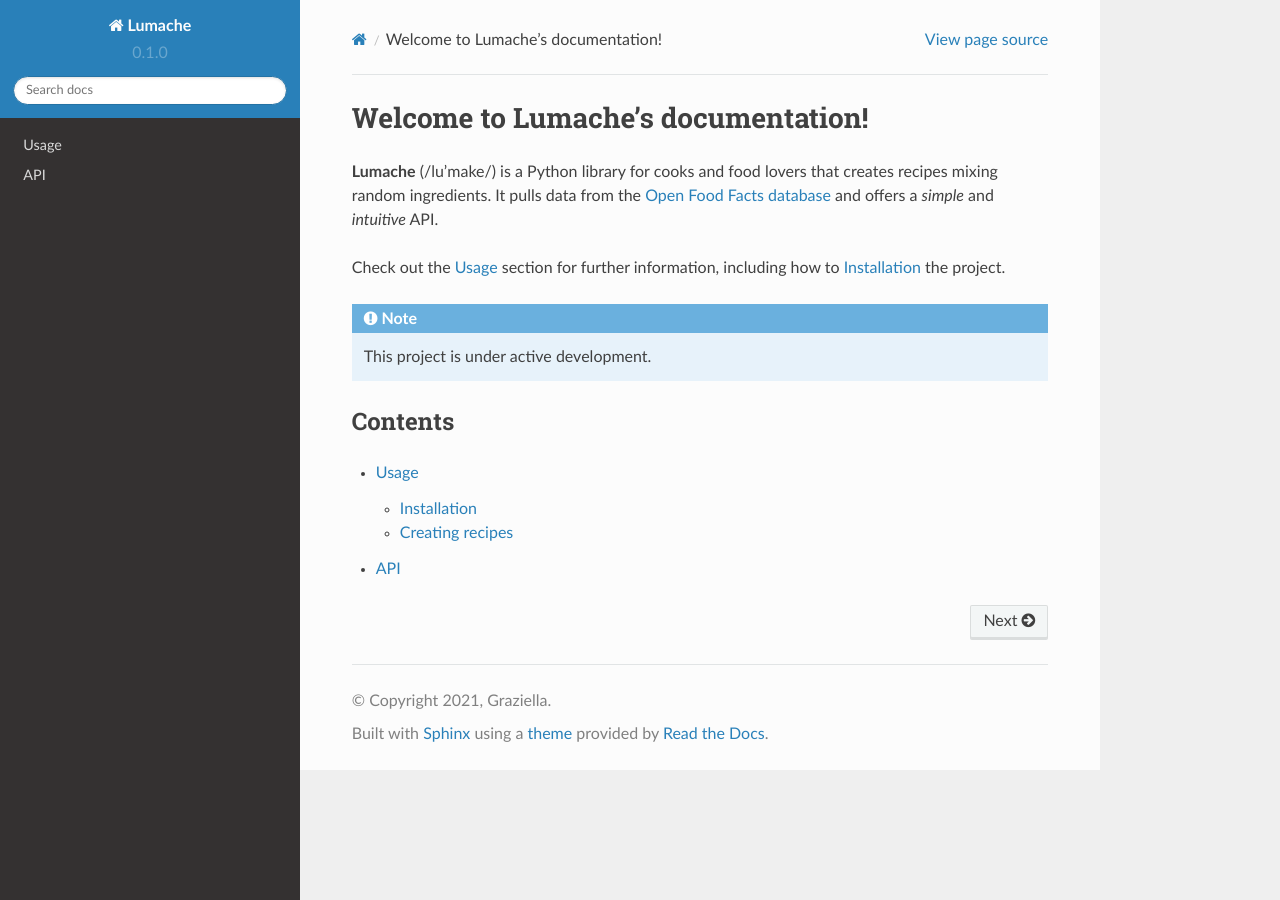
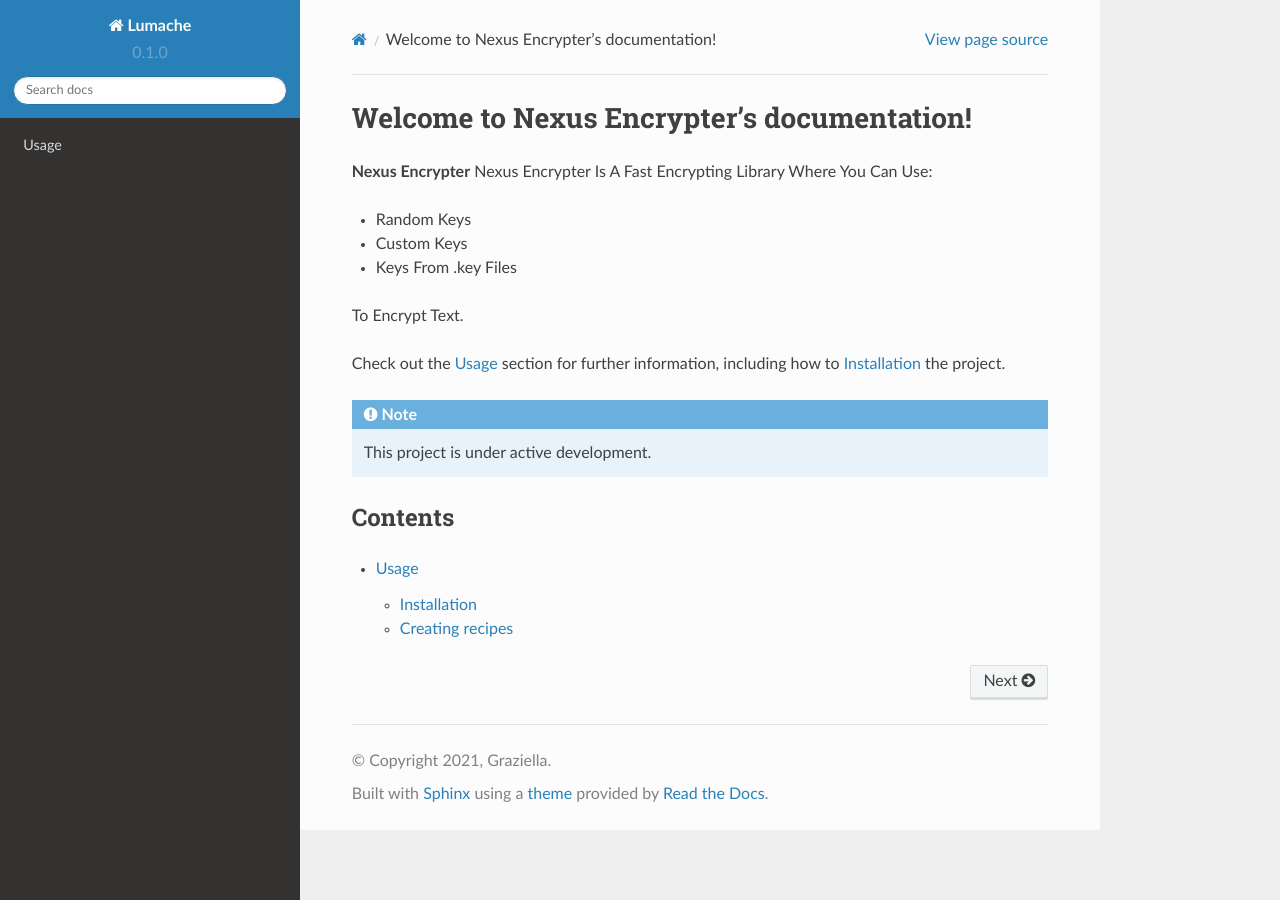
Before and after one commit to randomaccountineed/Nexus-Encrypter-Library, a Sphinx documentation site: the page built from docs/source/index.rst, in a window 1280 px wide. Built offline with Sphinx 7.4.7 and the Read the Docs theme 2.0.0, drawn with Linux system fonts in a browser that asks for light colours.

Commit message:
Update index.rst

```diff
--- a/docs/source/index.rst
+++ b/docs/source/index.rst
@@ -1,10 +1,13 @@
-Welcome to Lumache's documentation!
+Welcome to Nexus Encrypter's documentation!
 ===================================
 
-**Lumache** (/lu'make/) is a Python library for cooks and food lovers
-that creates recipes mixing random ingredients.
-It pulls data from the `Open Food Facts database <https://world.openfoodfacts.org/>`_
-and offers a *simple* and *intuitive* API.
+**Nexus Encrypter** Nexus Encrypter Is A Fast Encrypting Library Where You Can Use:
+
+- Random Keys
+- Custom Keys
+- Keys From .key Files
+
+To Encrypt Text.
 
 Check out the :doc:`usage` section for further information, including
 how to :ref:`installation` the project.
@@ -19,4 +22,3 @@
 .. toctree::
 
    usage
-   api
```
